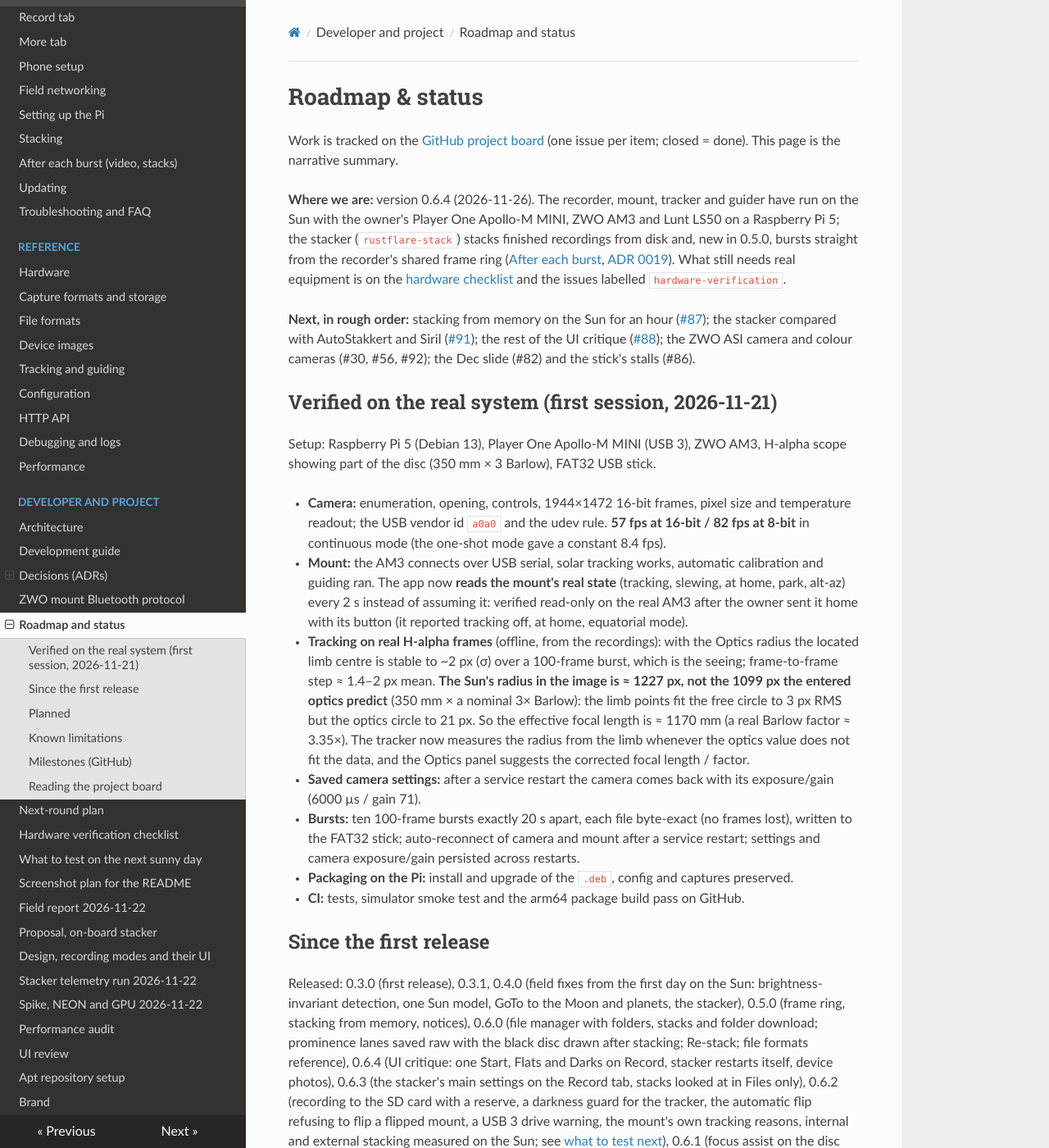
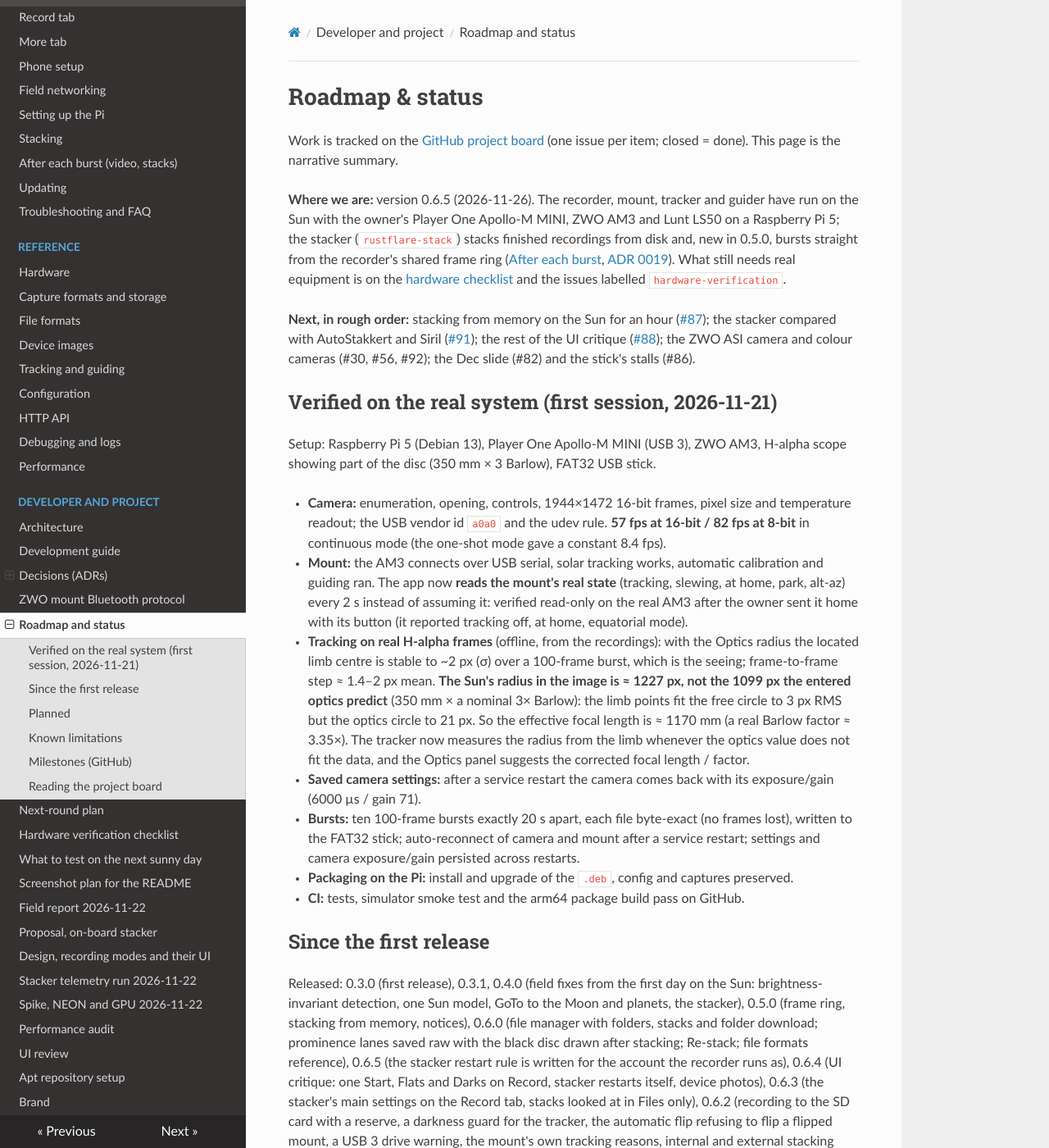
Before and after one commit to ddompe/rustflare, an MkDocs documentation site: the page built from docs/project/roadmap.md, in a window 1280 px wide and 1400 px high. Shown: the whole window at 82% size. Built offline with MkDocs 1.6.1, drawn with Linux system fonts in a browser that asks for light colours; nearby versions of some CDN libraries; some of the changed text lies outside the part shown.

Commit message:
Release 0.6.5: the polkit rule that lets the recorder restart the stacker is written at install time for the account the recorder runs as
Co-Authored-By: Claude Sonnet 5.5 <noreply@anthropic.com>
Claude-Session: https://claude.ai/code/session_017ywF8xXeeShnnXZu6HPae3

```diff
--- a/Cargo.toml
+++ b/Cargo.toml
@@ -3,7 +3,7 @@ resolver = "2"
 members = ["crates/*"]
 
 [workspace.package]
-version = "0.6.4"
+version = "0.6.5"
 edition = "2021"
 license = "MIT"
 
--- a/docs/project/roadmap.md
+++ b/docs/project/roadmap.md
@@ -2,7 +2,7 @@
 
 Work is tracked on the [GitHub project board](https://github.com/users/ddompe/projects/1) (one issue per item; closed = done). This page is the narrative summary.
 
-**Where we are:** version 0.6.4 (2026-11-26). The recorder, mount, tracker and guider have run on the Sun with the owner's Player One Apollo-M MINI, ZWO AM3 and Lunt LS50 on a Raspberry Pi 5; the stacker (`rustflare-stack`) stacks finished recordings from disk and, new in 0.5.0, bursts straight from the recorder's shared frame ring ([After each burst](../guide/recording-modes.md), [ADR 0019](../adr/0019-shared-frame-ring.md)). What still needs real equipment is on the [hardware checklist](hardware-checklist.md) and the issues labelled `hardware-verification`.
+**Where we are:** version 0.6.5 (2026-11-26). The recorder, mount, tracker and guider have run on the Sun with the owner's Player One Apollo-M MINI, ZWO AM3 and Lunt LS50 on a Raspberry Pi 5; the stacker (`rustflare-stack`) stacks finished recordings from disk and, new in 0.5.0, bursts straight from the recorder's shared frame ring ([After each burst](../guide/recording-modes.md), [ADR 0019](../adr/0019-shared-frame-ring.md)). What still needs real equipment is on the [hardware checklist](hardware-checklist.md) and the issues labelled `hardware-verification`.
 
 **Next, in rough order:** stacking from memory on the Sun for an hour ([#87](https://github.com/ddompe/rustflare/issues/87)); the stacker compared with AutoStakkert and Siril ([#91](https://github.com/ddompe/rustflare/issues/91)); the rest of the UI critique ([#88](https://github.com/ddompe/rustflare/issues/88)); the ZWO ASI camera and colour cameras (#30, #56, #92); the Dec slide (#82) and the stick's stalls (#86).
 
@@ -20,7 +20,7 @@ Setup: Raspberry Pi 5 (Debian 13), Player One Apollo-M MINI (USB 3), ZWO AM3, H-
 
 ## Since the first release
 
-Released: 0.3.0 (first release), 0.3.1, 0.4.0 (field fixes from the first day on the Sun: brightness-invariant detection, one Sun model, GoTo to the Moon and planets, the stacker), 0.5.0 (frame ring, stacking from memory, notices), 0.6.0 (file manager with folders, stacks and folder download; prominence lanes saved raw with the black disc drawn after stacking; Re-stack; file formats reference), 0.6.4 (UI critique: one Start, Flats and Darks on Record, stacker restarts itself, device photos), 0.6.3 (the stacker's main settings on the Record tab, stacks looked at in Files only), 0.6.2 (recording to the SD card with a reserve, a darkness guard for the tracker, the automatic flip refusing to flip a flipped mount, a USB 3 drive warning, the mount's own tracking reasons, internal and external stacking measured on the Sun; see [what to test next](next-sunny-day.md)), 0.6.1 (focus assist on the disc interior with an error band, write-behind SER writer, thumbnails and previews in Files, visible UI errors, drive-trouble messages). The first-release checklist (SER files in independent tools, the drift-correcting guider on the real sky, the FAT32 split and unplug behaviour, the redesigned UI on the phone, and the decision to publish) was worked through and closed on the board.
+Released: 0.3.0 (first release), 0.3.1, 0.4.0 (field fixes from the first day on the Sun: brightness-invariant detection, one Sun model, GoTo to the Moon and planets, the stacker), 0.5.0 (frame ring, stacking from memory, notices), 0.6.0 (file manager with folders, stacks and folder download; prominence lanes saved raw with the black disc drawn after stacking; Re-stack; file formats reference), 0.6.5 (the stacker restart rule is written for the account the recorder runs as), 0.6.4 (UI critique: one Start, Flats and Darks on Record, stacker restarts itself, device photos), 0.6.3 (the stacker's main settings on the Record tab, stacks looked at in Files only), 0.6.2 (recording to the SD card with a reserve, a darkness guard for the tracker, the automatic flip refusing to flip a flipped mount, a USB 3 drive warning, the mount's own tracking reasons, internal and external stacking measured on the Sun; see [what to test next](next-sunny-day.md)), 0.6.1 (focus assist on the disc interior with an error band, write-behind SER writer, thumbnails and previews in Files, visible UI errors, drive-trouble messages). The first-release checklist (SER files in independent tools, the drift-correcting guider on the real sky, the FAT32 split and unplug behaviour, the redesigned UI on the phone, and the decision to publish) was worked through and closed on the board.
 
 ## Planned
 
```
Also changed, not shown: docs/guide/stacking.md (+1 -1 lines), docs/project/next-sunny-day.md (+1 -1 lines), 5 other files.
